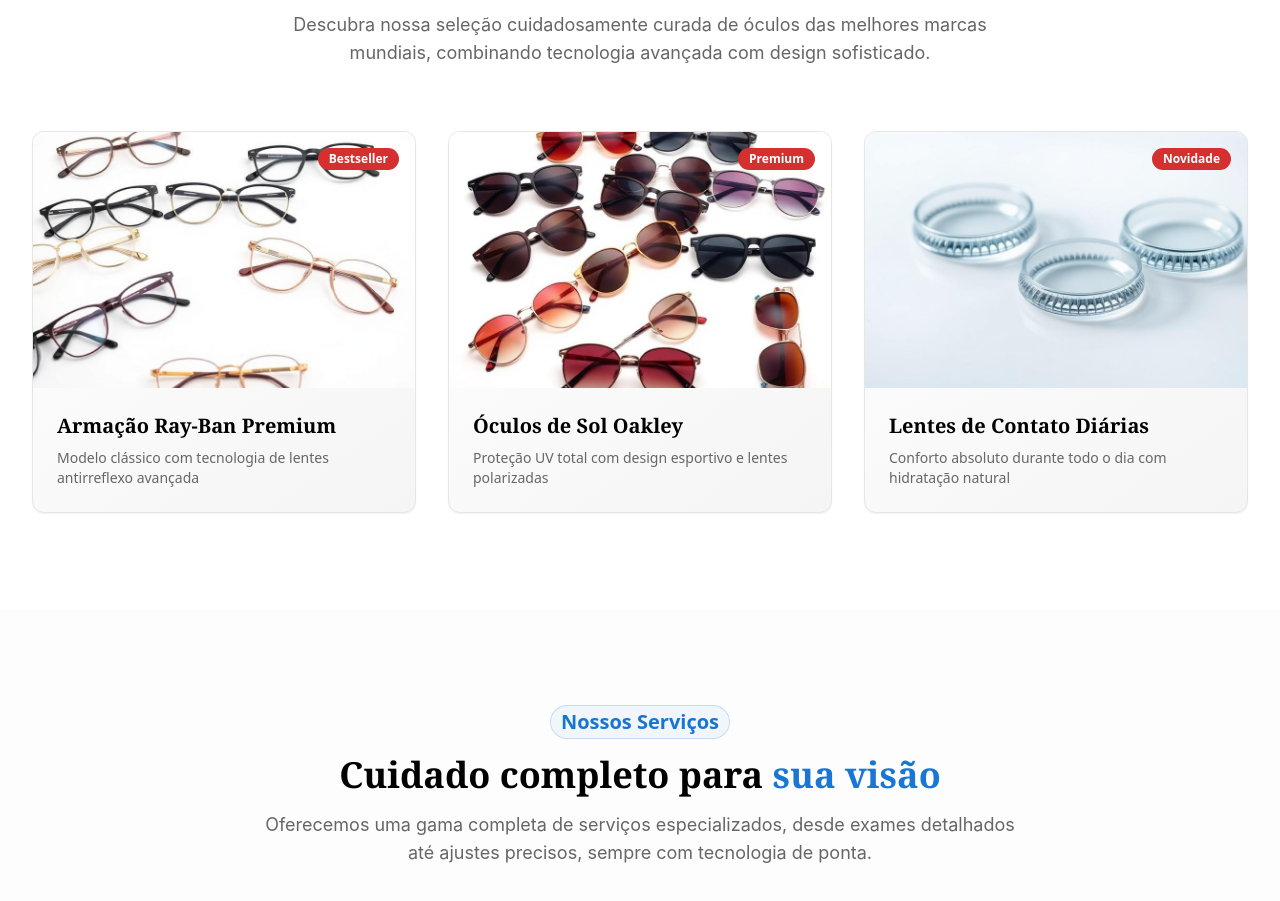
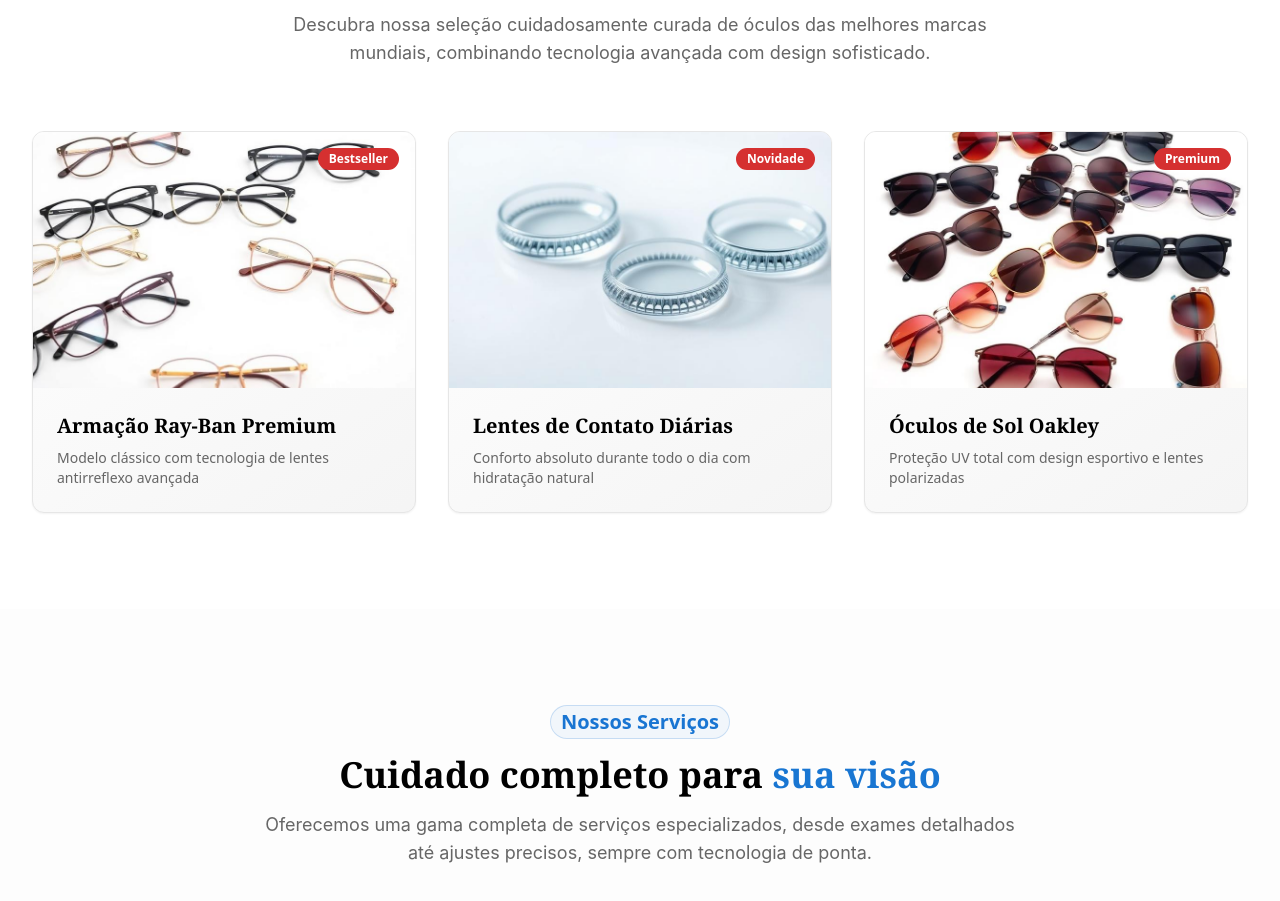
Before and after one commit to GabrielSales10/clarity-style-vision, a React (Vite) app: page / in a window 1280 px wide. Shown: the part 1120-2021 px from the top of the page. Built offline with nearby package versions, Linux system fonts and the light colour scheme; the HTML template or start-up script is replaced by a standard one.

Commit message:
Code edited in Lovable Code Editor

```diff
--- a/src/components/ProductsSection.tsx
+++ b/src/components/ProductsSection.tsx
@@ -20,6 +20,15 @@ const ProductsSection = () => {
       reviews: 4.9,
     },
     {
+      title: 'Lentes de Contato Diárias',
+      description: 'Conforto absoluto durante todo o dia com hidratação natural',
+      image: contactLensesImage,
+      price: 'R$ 159',
+      installments: '3x R$ 53,00',
+      badge: 'Novidade',
+      reviews: 4.7,
+    },
+    {
       title: 'Óculos de Sol Oakley',
       description: 'Proteção UV total com design esportivo e lentes polarizadas',
       image: sunglassesImage,
@@ -27,15 +36,6 @@ const ProductsSection = () => {
       installments: '12x R$ 108,25',
       badge: 'Premium',
       reviews: 4.8,
-    },
-    {
-      title: 'Lentes de Contato Diárias',
-      description: 'Conforto absoluto durante todo o dia com hidratação natural',
-      image: contactLensesImage,
-      price: 'R$ 159',
-      installments: '3x R$ 53,00',
-      badge: 'Novidade',
-      reviews: 4.7,
     },
   ];
 
```
